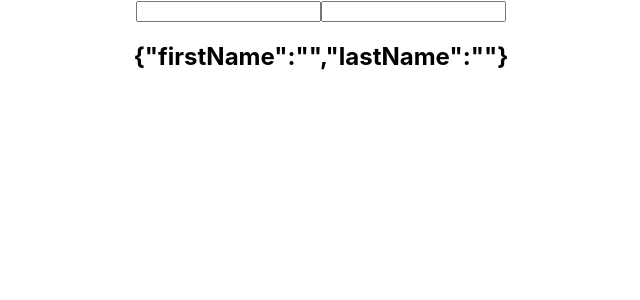
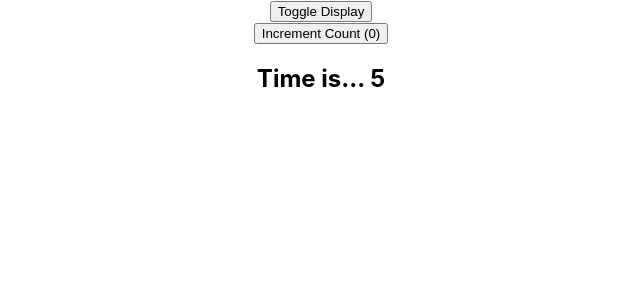
Before and after one commit to AndypSheridan/github-react, a React (Create React App) app in the folder my-app/: page / in a window 1280 px wide. Shown: the top 300 px of the page, without its empty margins (319-959 px from the left). Built offline with nearby package versions, Linux system fonts and the light colour scheme.

Commit message:
Add use effect counter and use effect contaner

```diff
--- a/my-app/src/App.js
+++ b/my-app/src/App.js
@@ -21,7 +21,9 @@
 // import HooksCounter from './components/HooksCounter';
 // import ControlledFormHooks from './components/ControlledFormHooks';
 // import UseStateWithArraysHooks from './components/UseStateWithArraysHooks';
-import UseStateWithObjectsHooks from './components/UseStateWithObjectsHooks';
+// import UseStateWithObjectsHooks from './components/UseStateWithObjectsHooks';
+// import UseEffectCounter from './components/UseEffectCounter';
+import UseEffectCounterContainer from './components/UseEffectCounterContainer';
 
 function App() {
   return (
@@ -46,7 +48,9 @@
       {/* <HooksCounter /> */}
       {/* <ControlledFormHooks /> */}
       {/* <UseStateWithArraysHooks /> */}
-      <UseStateWithObjectsHooks />
+      {/* <UseStateWithObjectsHooks /> */}
+      {/* <UseEffectCounter /> */}
+      <UseEffectCounterContainer />
 
     </div>
   );
--- /dev/null
+++ b/my-app/src/components/UseEffectCounter.js
@@ -0,0 +1,38 @@
+import React, { useState, useEffect } from 'react'
+
+function UseEffectCounter() {
+    const [count, setCount] = useState(0);
+    const [time, setTime] = useState(0);
+
+    useEffect(() => {
+        console.log('count 1 effect')
+        document.title = count;
+        // mimic component did mount
+    }, [count]);
+
+    useEffect(()=>{
+        console.log('creating timer');
+        const interval = setInterval(() => {
+            console.log("interval executed")
+            setTime(time => time + 1)
+        }, 1000);
+
+        // mimic component will unmount
+        return () => {
+            console.log('cleaning up!')
+            clearInterval(interval);
+        }
+    }, []);
+
+    return (
+        <div>
+            <button onClick={
+                () => setCount(count => count + 1)
+            }>Increment Count ({count})
+            </button>
+            <h2>Time is... {time}</h2>
+        </div>
+    )
+}
+
+export default UseEffectCounter
--- /dev/null
+++ b/my-app/src/components/UseEffectCounterContainer.js
@@ -0,0 +1,20 @@
+import React, {useState} from 'react'
+import UseEffectCounter from './UseEffectCounter';
+
+function UseEffectCounterContainer() {
+
+  const [display, setDisplay] = useState(true);
+
+  return (
+    <div>
+      <button onClick={() => {
+        setDisplay(!display)
+      }}>
+        Toggle Display
+      </button>
+      {display && <UseEffectCounter />}
+    </div>
+  )
+}
+
+export default UseEffectCounterContainer
--- a/my-app/src/index.js
+++ b/my-app/src/index.js
@@ -6,9 +6,9 @@
 
 const root = ReactDOM.createRoot(document.getElementById('root'));
 root.render(
-  <React.StrictMode>
+  // <React.StrictMode>
     <App />
-  </React.StrictMode>
+  // </React.StrictMode>
 );
 
 // If you want to start measuring performance in your app, pass a function
```
